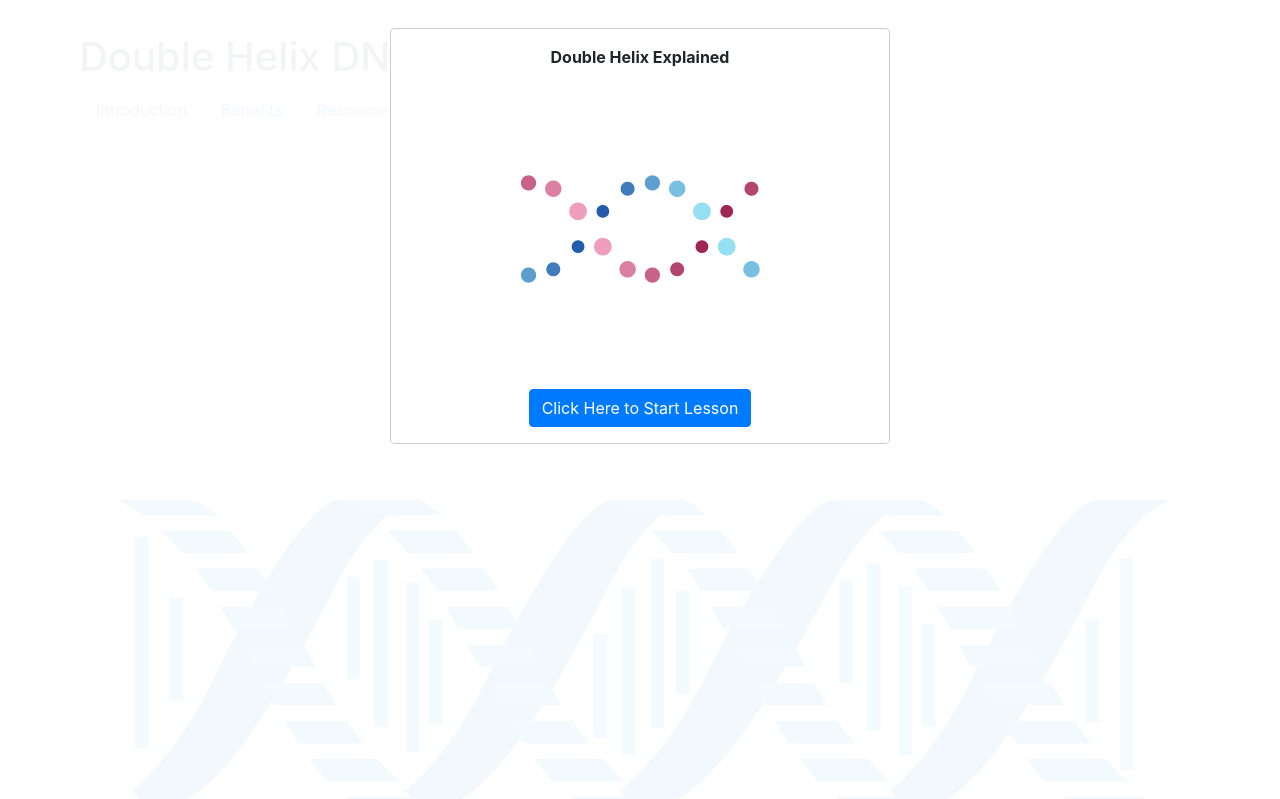
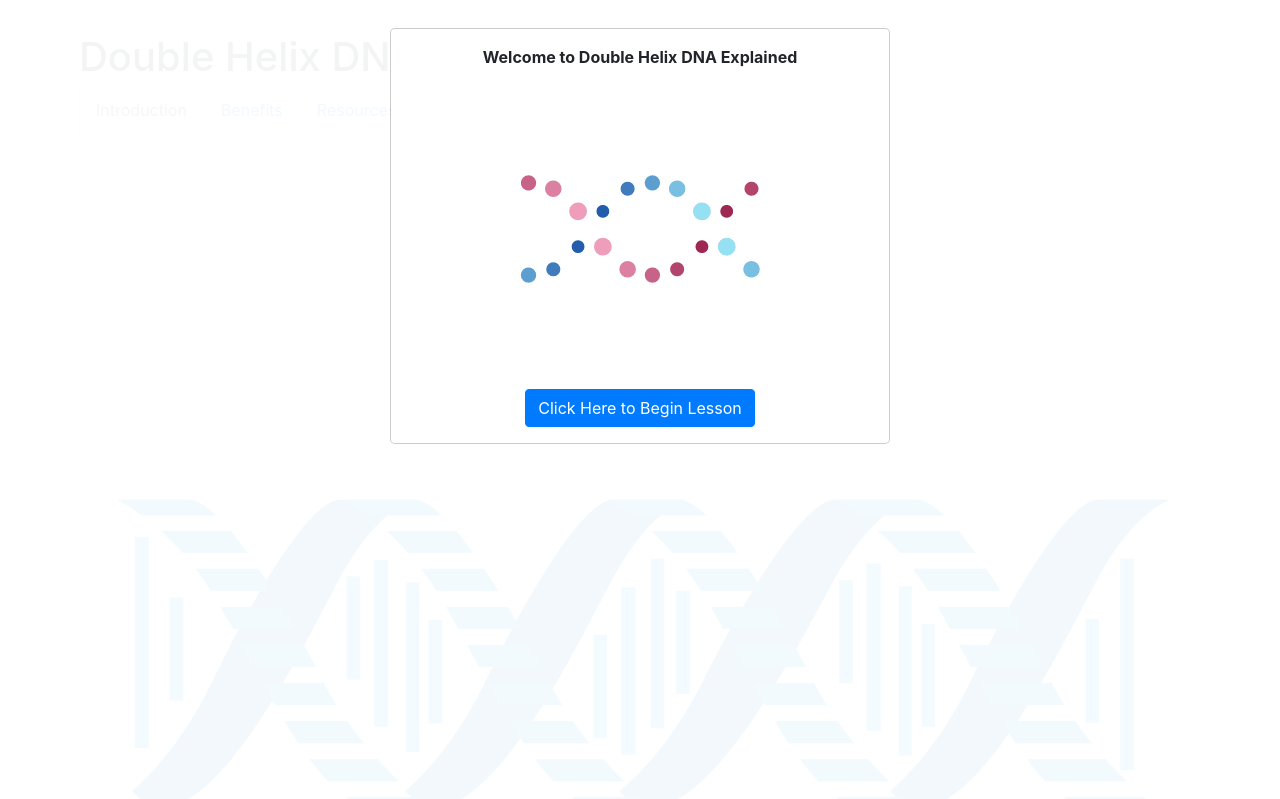
Before and after one commit to MDykeman/dbl-helix, a website: page index.html in a window 1280 px wide. Shown: the top 799 px of the page. Drawn offline with nearby package versions, Linux system fonts and the light colour scheme.

Commit message:
Improved wording on welcome modal

```diff
--- a/index.html
+++ b/index.html
@@ -140,13 +140,13 @@
         aria-hidden="true">
         <div class="modal-dialog" role="document">
             <div class="modal-content">
-                <div class="modal-header"><strong>Double Helix Explained</strong>
+                <div class="modal-header"><strong>Welcome to Double Helix DNA Explained</strong>
                 </div>
                 <div class="modal-body">
                     <img src="src/assets/icon.gif" alt="" srcset="">
                 </div>
                 <div class="modal-footer">
-                    <button type="button" class="btn btn-primary" data-dismiss="modal">Click Here to Start Lesson</button>
+                    <button type="button" class="btn btn-primary" data-dismiss="modal">Click Here to Begin Lesson</button>
                 </div>
             </div>
         </div>
```
